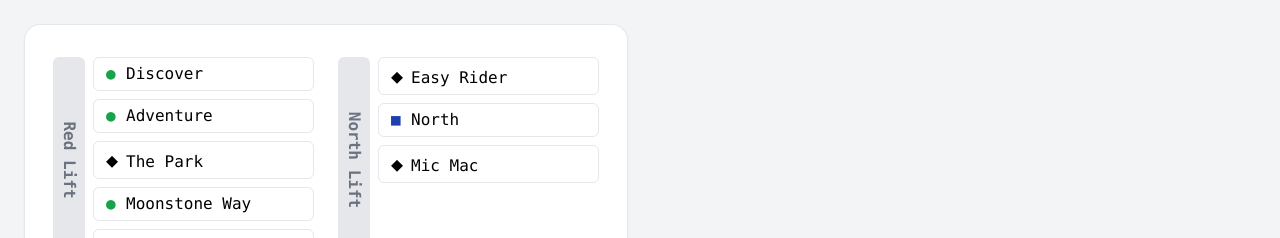
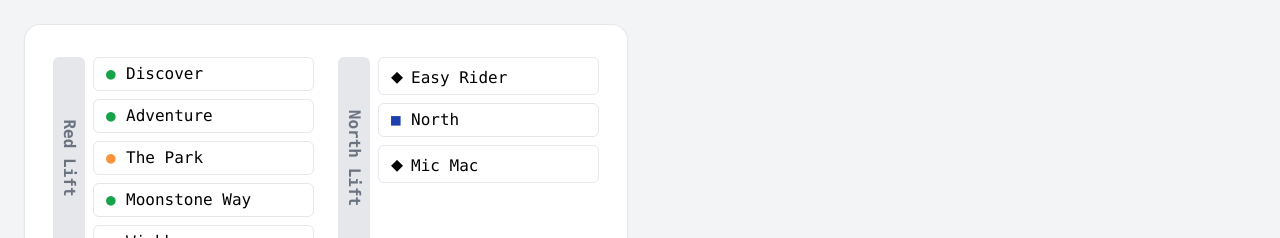
Before and after one commit to bryonhummel/code3, a React (Vite) app: page / in a window 1280 px wide. Both pictures are taken after a click on the picture 639 px from the left and 336 px from the top of the page. Shown: the top 238 px of the page. Built offline with nearby package versions, Linux system fonts and the light colour scheme.

Commit message:
add park colour

```diff
--- a/src/components/Code3.jsx
+++ b/src/components/Code3.jsx
@@ -10,6 +10,9 @@ function BlackDiamond() {
 }
 function GreenCircle() {
     return ( <span className='text-green-600'>●</span>  );
+}
+function ParkCircle() {
+    return ( <span className='text-orange-400'>●</span>  );
 }
 function NoneRun() {
     return ( <span className='text-black'>-</span>  );
@@ -24,6 +27,8 @@ function RunSymbol(props){
             return <BlueSquare />
         case "black":
             return <BlackDiamond />
+        case "park":
+            return <ParkCircle />
         default:
             return <NoneRun />
     }
@@ -58,7 +63,7 @@ function TimelineToolbar(props) {
                 <ul className="text-left flex-1 flex-col">
                     <li><RunButton onClick={props.handleRunClick} difficulty="green" name="Discover"/></li>
                     <li><RunButton onClick={props.handleRunClick} difficulty="green" name="Adventure"/></li>
-                    <li><RunButton onClick={props.handleRunClick} difficulty="black" name="The Park"/></li>
+                    <li><RunButton onClick={props.handleRunClick} difficulty="park" name="The Park"/></li>
                     <li><RunButton onClick={props.handleRunClick} difficulty="green" name="Moonstone Way"/></li>
                     <li><RunButton onClick={props.handleRunClick} difficulty="blue" name="Wishbone"/></li>
                 </ul>
```
